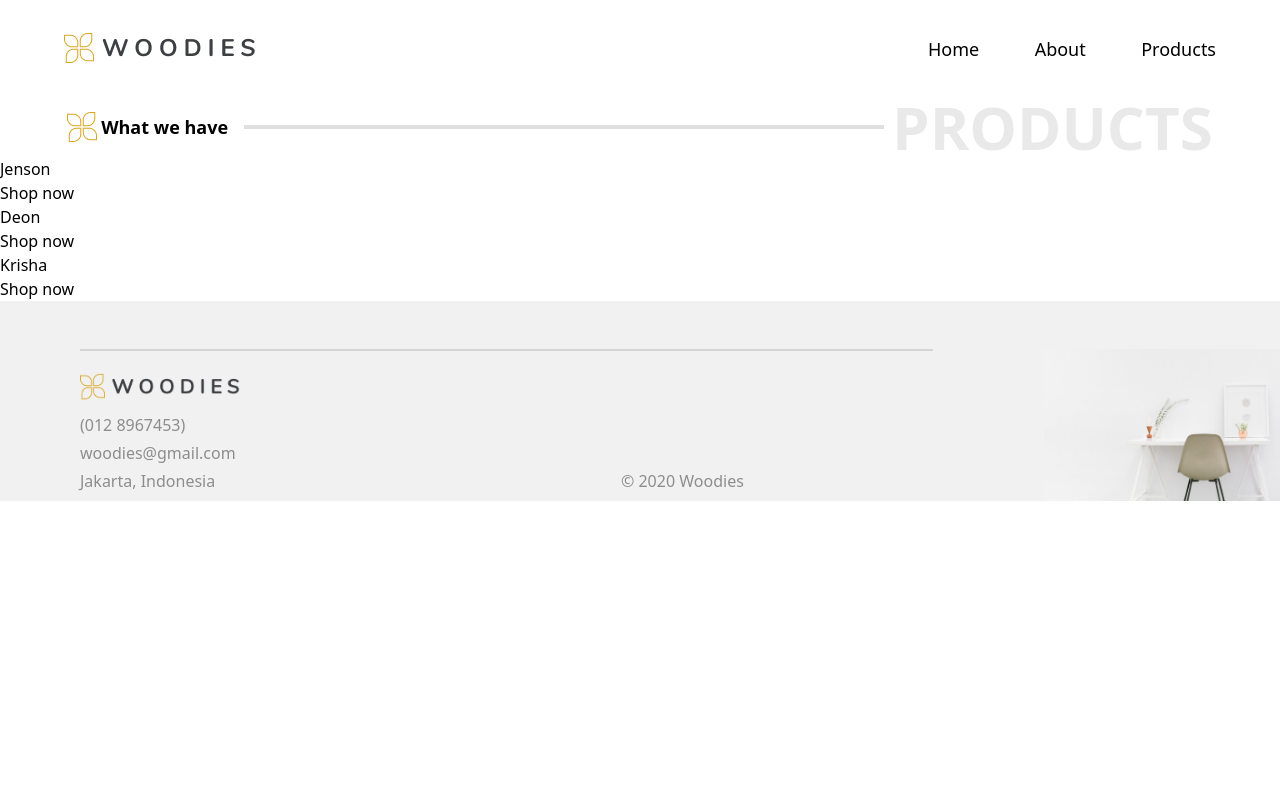
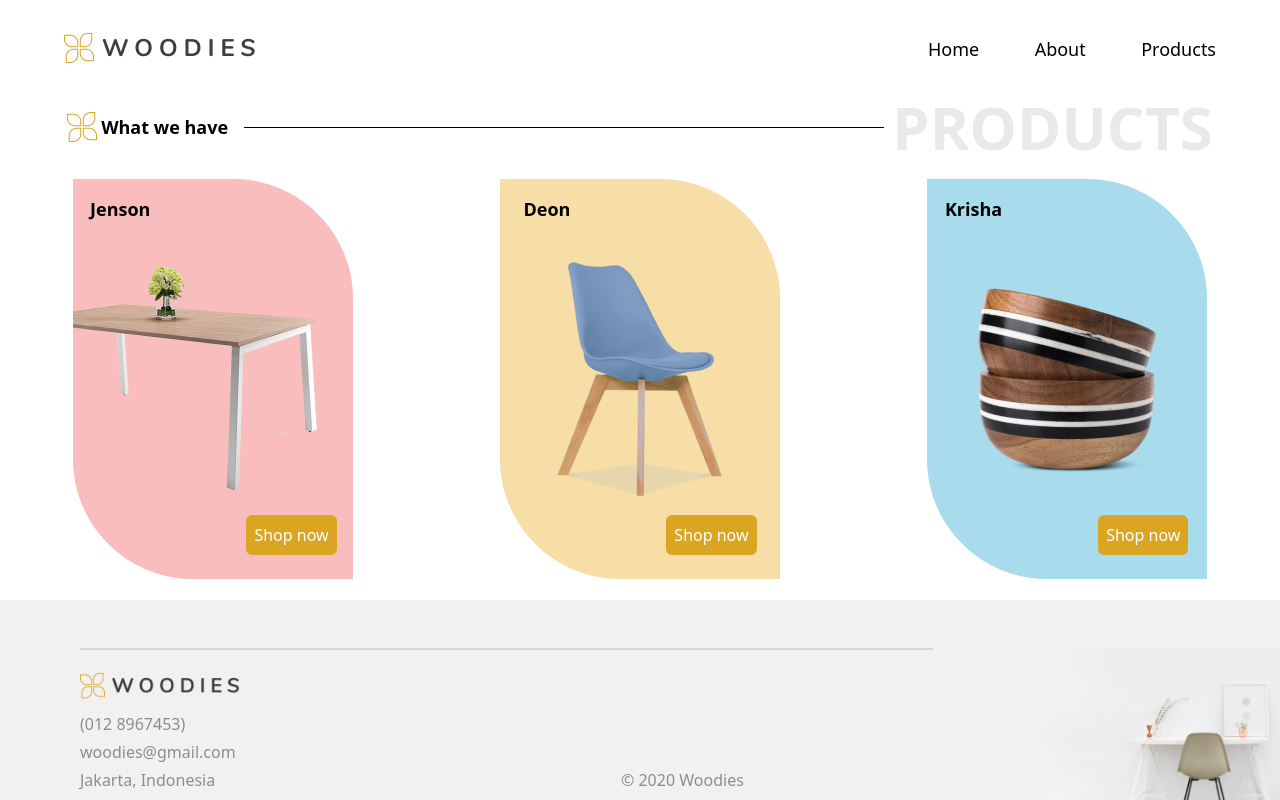
Before and after one commit to S-Guettner/woodies, a React (Vite) app: page /products in a window 1280 px wide. Built offline with nearby package versions, Linux system fonts and the light colour scheme.

Commit message:
Products

```diff
--- a/src/App.jsx
+++ b/src/App.jsx
@@ -8,9 +8,9 @@ import ProductPage from "./pages/ProductPage.jsx";
 function App() {
 
   return (
-    <div>
+    <div className="">
         <BrowserRouter>
-        <NavBar />
+        {/* <NavBar /> */}
             <Routes>
                 <Route path="/" element={<Home />}/>
                 <Route path="/about" element={<About />}/>
--- a/src/assets/components/footer/Footer.jsx
+++ b/src/assets/components/footer/Footer.jsx
@@ -4,7 +4,7 @@ import logo from '../../../images/Logo.png';
 const Footer = () => {
     return (
         <footer className="bg-[#F1F1F1] relative">
-            <div className=" absolute left-20 top-12 h-[.1rem] bg-neutral-300 w-2/3 text-[#8D8D8D]" />
+            <div className="absolute left-20 top-12 h-[.1rem] bg-neutral-300 w-2/3 text-[#8D8D8D]" />
             <section className="flex justify-between h-[25vh] pt-12 pl-20 ">
                 <div className="h-[.1rem] w-1/3 text-[#8D8D8D]">
                     <img className="pt-6 w-40 mb-3" src={logo} alt="logo" />
--- a/src/assets/components/pageNameBorder/PageNameBorder.jsx
+++ b/src/assets/components/pageNameBorder/PageNameBorder.jsx
@@ -5,7 +5,7 @@ const PageNameBorder = (props) => {
         <section className="flex justify-center items-center">
             <img src={logoSmall} alt="logo" />
             <p className='mr-4 ml-1 text-lg font-semibold'>{props.pageText}</p>
-            <div className="h-1 bg-[#dfdfdf] w-3/6"></div>
+            <div className="h-[.05rem] bg-black w-3/6"></div>
             <h2 className="ml-2 text-6xl font-semibold text-[#e9e9e9]">
                 {props.pageTitle}
             </h2>
--- a/src/pages/About.jsx
+++ b/src/pages/About.jsx
@@ -1,17 +1,32 @@
 import Footer from "../assets/components/footer/Footer";
 import PageNameBorder from "../assets/components/pageNameBorder/PageNameBorder";
+import image from "../images/About.png"
+import NavBar from "../assets/components/navbar/NavBar";
 
 const About = () => {
     return (
-        <section>
-            <PageNameBorder
-            pageText = {"Who we are"}
-            pageTitle = {"ABOUT US"}
-            />
-            <h1>ABOUT</h1>
+        <section className="flex flex-col justify-between h-screen">
+            <NavBar />
+            <PageNameBorder pageText={"Who we are"} pageTitle={"ABOUT US"} />
+            <main className="mx-auto flex justify-between items-center w-[70%]">
+                <img src={image} alt="" />
+                <article className="max-w-lg">
+                    <h3 className="text-4xl">
+                        <span className="font-semibold">WOODIES</span> is the
+                        <span className="font-semibold">
+                            {" "}
+                            home of modern wooden furniture
+                        </span>
+                    </h3>
+                    <p className="text-xl">
+                        the answer to your need for furniture with shapes, sizes
+                        and colors.
+                    </p>
+                </article>
+            </main>
             <Footer />
         </section>
-     );
+    );
 }
 
 export default About;
--- a/src/pages/Home.jsx
+++ b/src/pages/Home.jsx
@@ -1,6 +1,6 @@
 const Home = () => {
     return (
-        <section className="bg-gradient-to-r from-white to-[#F9BDBD]">
+        <section className="bg-gradient-to-r from-white to-[#F9BDBD ]">
             <h1>home</h1>
         </section>
     );
--- a/src/pages/Products.jsx
+++ b/src/pages/Products.jsx
@@ -1,20 +1,50 @@
 import { Link } from "react-router-dom";
 import Footer from "../assets/components/footer/Footer"
 import PageNameBorder from "../assets/components/pageNameBorder/PageNameBorder";
+import NavBar from "../assets/components/navbar/NavBar"
+
+
+
 
 const Products = () => {
     return (
-        <div>
-            <PageNameBorder
-            pageText={"What we have"}
-            pageTitle={"PRODUCTS"}
-            />
-            <h1>Jenson</h1>
-            <Link to='/products/Jenson'>Shop now</Link>
-            <h1>Deon</h1>
-            <Link to='/products/Deon'>Shop now</Link>
-            <h1>Krisha</h1>
-            <Link to='/products/Krisha'>Shop now</Link>
+        <div className="flex flex-col justify-between h-screen">
+            <div>
+                <NavBar />
+                <PageNameBorder
+                    pageText={"What we have"}
+                    pageTitle={"PRODUCTS"}
+                />
+            </div>
+            <main className="flex justify-around flex-wrap h-[25rem]">
+                <div className="pb-6 flex justify-center bg-center w-1/3 bg-no-repeat bg-[url('../../src/images/Tisch.png')]">
+                    <h1 className="pt-4 pr-24 font-bold text-lg">Jenson</h1>
+                    <Link
+                        className="p-2 bg-[#DAA520] mt-auto text-white rounded-md"
+                        to="/products/Jenson"
+                    >
+                        Shop now
+                    </Link>
+                </div>
+                <div className="pb-6 flex justify-center bg-center w-1/3  bg-no-repeat bg-[url('../../src/images/Stuhl.png')]">
+                    <h1 className="pt-4 pr-24 font-bold text-lg" >Deon</h1>
+                    <Link
+                        className="p-2 bg-[#DAA520] mt-auto text-white rounded-md"
+                        to="/products/Deon"
+                    >
+                        Shop now
+                    </Link>
+                </div>
+                <div className="pb-6 flex justify-center bg-center w-1/3  bg-no-repeat bg-[url('../../src/images/Schuesseln.png')]">
+                    <h1 className="pt-4 pr-24 font-bold text-lg" >Krisha</h1>
+                    <Link
+                        className="p-2 bg-[#DAA520] mt-auto text-white rounded-md"
+                        to="/products/Krisha"
+                    >
+                        Shop now
+                    </Link>
+                </div>
+            </main>
             <Footer />
         </div>
     );
```
